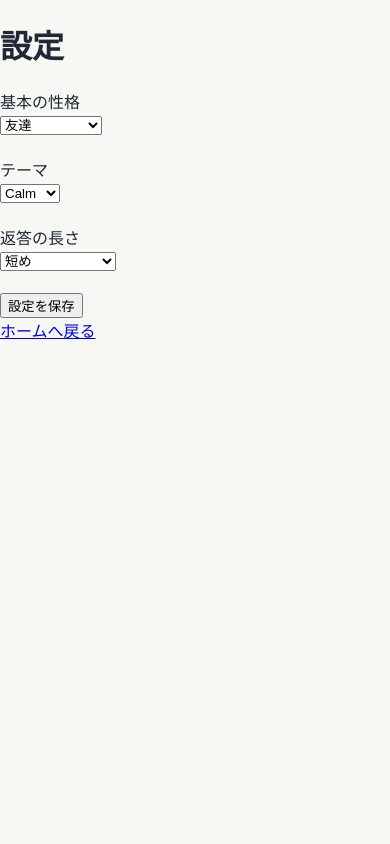
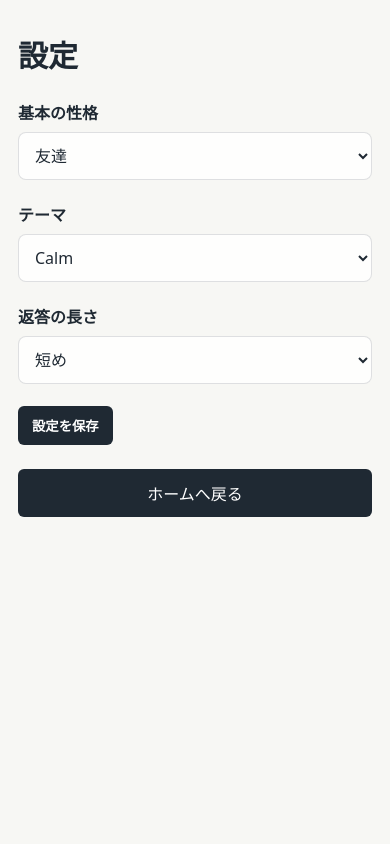
Before and after one commit to kokura-yuta/PAS, a FastAPI app: template templates/settings.html in a window 390 px wide. Run offline with FastAPI, Linux system fonts and the light colour scheme; the template is opened without the code that fills it, so the values that code supplies are empty.

Commit message:
Center settings pages and style home links

```diff
--- a/static/style.css
+++ b/static/style.css
@@ -5,6 +5,8 @@
     --subtle: #4b5563;
     --accent: #1f2933;
     --accent-text: #ffffff;
+    --field-bg: rgba(255, 255, 255, 0.82);
+    --field-border: rgba(31, 41, 51, 0.14);
 }
 .theme-calm {
     --bg: #f7f7f4;
@@ -22,6 +24,8 @@
     --subtle: #d1d5db;
     --accent: #e5e7eb;
     --accent-text: #111827;
+    --field-bg: rgba(255, 255, 255, 0.08);
+    --field-border: rgba(255, 255, 255, 0.18);
 }
 
 .theme-forest {
@@ -49,7 +53,8 @@ body {
     color: var(--text);
 }
 
-.home-nav a {
+.home-nav a,
+.button-link {
     display: inline-block;
     margin-right: 12px;
     margin-bottom: 12px;
@@ -89,6 +94,78 @@ body {
 .home-nav {
     margin-top: 32px;
 }
+
+.page {
+    min-height: 100vh;
+    max-width: 720px;
+    margin: 0 auto;
+    padding: 48px 24px;
+    box-sizing: border-box;
+}
+
+.page h1 {
+    margin: 0 0 28px;
+    font-size: 36px;
+}
+
+.page h2 {
+    margin-top: 40px;
+}
+
+.page form {
+    max-width: 560px;
+}
+
+.page label {
+    font-weight: 700;
+}
+
+.page input,
+.page textarea,
+.page select {
+    width: 100%;
+    box-sizing: border-box;
+    margin-top: 8px;
+    padding: 11px 12px;
+    border: 1px solid var(--field-border);
+    border-radius: 8px;
+    background: var(--field-bg);
+    color: var(--text);
+    font: inherit;
+}
+
+.page textarea {
+    min-height: 96px;
+    resize: vertical;
+}
+
+.page button[type="submit"] {
+    padding: 10px 14px;
+    border: none;
+    border-radius: 6px;
+    background: var(--accent);
+    color: var(--accent-text);
+    font-weight: 700;
+    cursor: pointer;
+}
+
+.page ul {
+    padding-left: 22px;
+    line-height: 1.7;
+}
+
+.page li {
+    margin-bottom: 16px;
+}
+
+.page li form {
+    margin-top: 8px;
+}
+
+.page .button-link {
+    margin-top: 24px;
+}
+
 .chat-page {
     min-height: 100vh;
     max-width: 720px;
@@ -206,12 +283,36 @@ body {
         line-height: 1.7;
     }
 
-    .home-nav a {
+    .home-nav a,
+    .button-link {
         display: block;
         width: 100%;
         box-sizing: border-box;
         margin-right: 0;
         text-align: center;
+    }
+
+    .page {
+        padding: 32px 18px;
+    }
+
+    .page h1 {
+        font-size: 30px;
+        margin-bottom: 24px;
+    }
+
+    .page h2 {
+        font-size: 22px;
+    }
+
+    .page form {
+        max-width: none;
+    }
+
+    .page input,
+    .page textarea,
+    .page select {
+        font-size: 16px;
     }
 
     .chat-page {
--- a/templates/goals.html
+++ b/templates/goals.html
@@ -7,6 +7,7 @@
     <link rel="stylesheet" href="/static/style.css">
 </head>
 <body class="theme-{{ settings.theme_name }}">
+    <main class="page">
         <h1>目標管理</h1>
 
         <form method="post" action="/goals">
@@ -61,6 +62,7 @@
             <p>まだ目標はありません。</p>
         {% endif %}
 
-    <a href="/">ホームへ戻る</a>
+        <a class="button-link" href="/">ホームへ戻る</a>
+    </main>
 </body>
 </html>
--- a/templates/memories.html
+++ b/templates/memories.html
@@ -7,6 +7,7 @@
     <link rel="stylesheet" href="/static/style.css">
 </head>
 <body class="theme-{{ settings.theme_name }}">
+    <main class="page">
         <h1>長期記憶</h1>
 
         {% if memories %}
@@ -26,6 +27,7 @@
             <p>まだ長期記憶はありません。</p>
         {% endif %}
 
-    <a href="/">ホームへ戻る</a>
+        <a class="button-link" href="/">ホームへ戻る</a>
+    </main>
 </body>
 </html>
--- a/templates/profile.html
+++ b/templates/profile.html
@@ -7,6 +7,7 @@
     <link rel="stylesheet" href="/static/style.css">
 </head>
 <body class="theme-{{ settings.theme_name }}">
+    <main class="page">
         <h1>プロフィール</h1>
 
         <form method="post" action="/profile">
@@ -49,6 +50,7 @@
             <button type="submit">保存</button>
         </form>
 
-    <a href="/">ホームへ戻る</a>
+        <a class="button-link" href="/">ホームへ戻る</a>
+    </main>
 </body>
 </html>
--- a/templates/settings.html
+++ b/templates/settings.html
@@ -7,6 +7,7 @@
     <link rel="stylesheet" href="/static/style.css">
 </head>
 <body class="theme-{{ settings.theme_name }}">
+    <main class="page">
         <h1>設定</h1>
 
         <form method="post" action="/settings">
@@ -41,6 +42,7 @@
             <button type="submit">設定を保存</button>
         </form>
 
-    <a href="/">ホームへ戻る</a>
+        <a class="button-link" href="/">ホームへ戻る</a>
+    </main>
 </body>
 </html>
```
Lines whose indentation alone changed are shown as unchanged.
